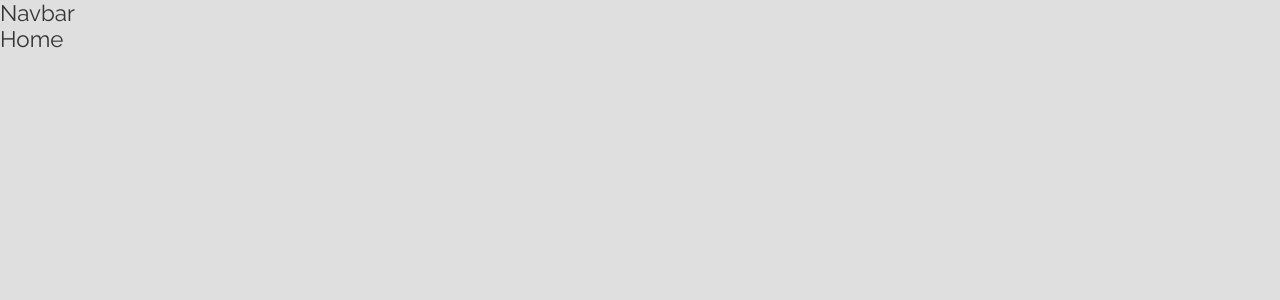
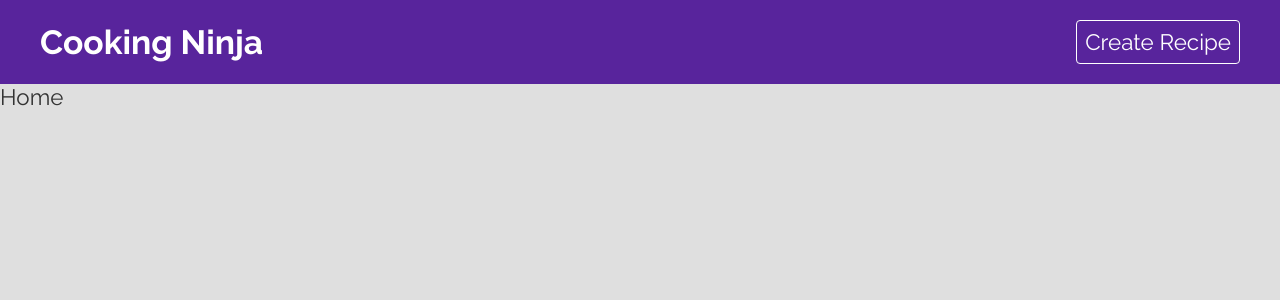
Before and after one commit to thiagomartns/recipe-directory-ts, a React (Vite) app: page / in a window 1280 px wide. Shown: the top 300 px of the page. Built offline with nearby package versions, Linux system fonts and the light colour scheme.

Commit message:
Add HTML and styles to navbar component

```diff
--- a/src/components/navbar/Navbar.tsx
+++ b/src/components/navbar/Navbar.tsx
@@ -1,9 +1,17 @@
 import React from 'react'
+import { Link } from 'react-router-dom'
 import './navbar.scss';
 
 const Navbar = () => {
   return (
-    <div>Navbar</div>
+    <div className='navbar'>
+      <nav>
+        <Link to='/' className='brand'>
+          <h1>Cooking Ninja</h1>
+        </Link>
+        <Link to='/create'>Create Recipe</Link>
+      </nav>
+    </div>
   )
 }
 
--- a/src/components/navbar/navbar.scss
+++ b/src/components/navbar/navbar.scss
@@ -1 +1,34 @@
 @import '../../global.scss';
+
+.navbar {
+  background: $purple-1;
+  padding: 20px;
+  color: white;
+
+  nav {
+    display: flex;
+    align-items: center;
+    max-width: 1200px;
+    margin: 0 auto;
+
+    a.brand {
+      margin-right: auto;
+      color: white;
+      text-decoration: none;
+    }
+
+    a:last-child {
+      color: #fff;
+      text-decoration: none;
+      margin-left: 40px;
+      padding: 8px;
+      border: 1px solid #fff;
+      border-radius: 4px;
+
+      &:hover {
+        background: #fff;
+        color: #333;
+      }
+    }
+  }
+}
```
